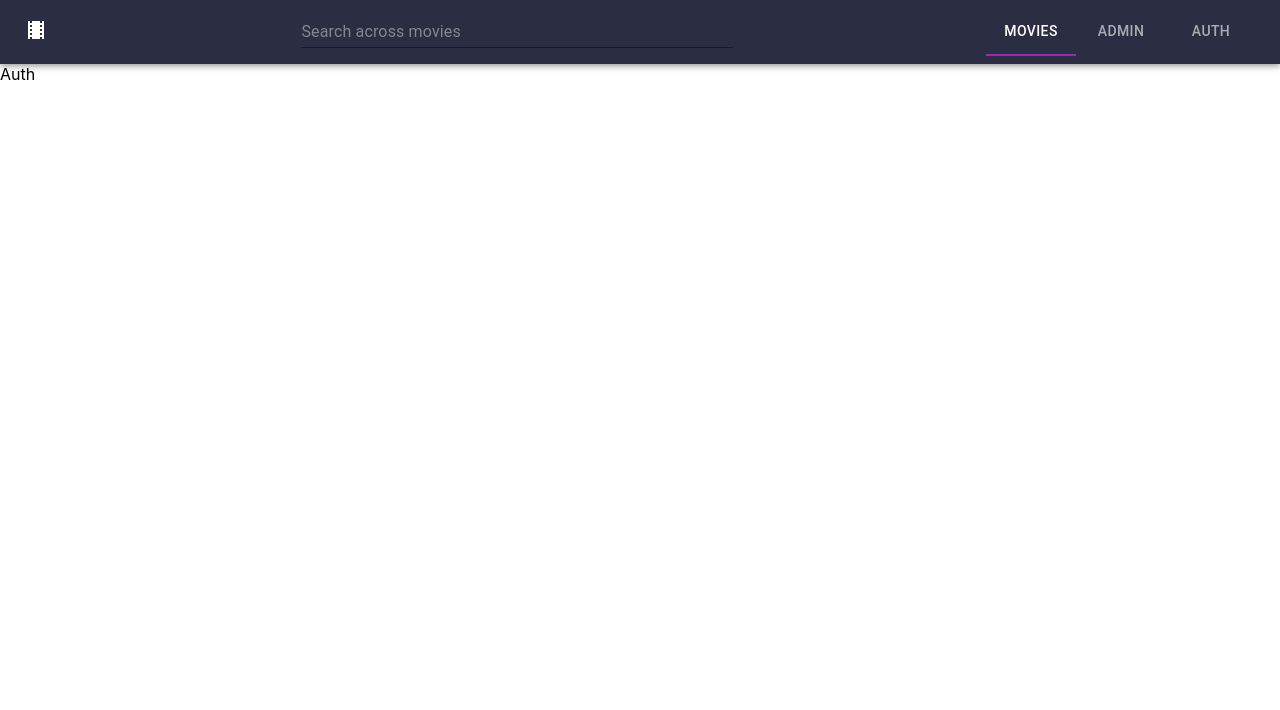
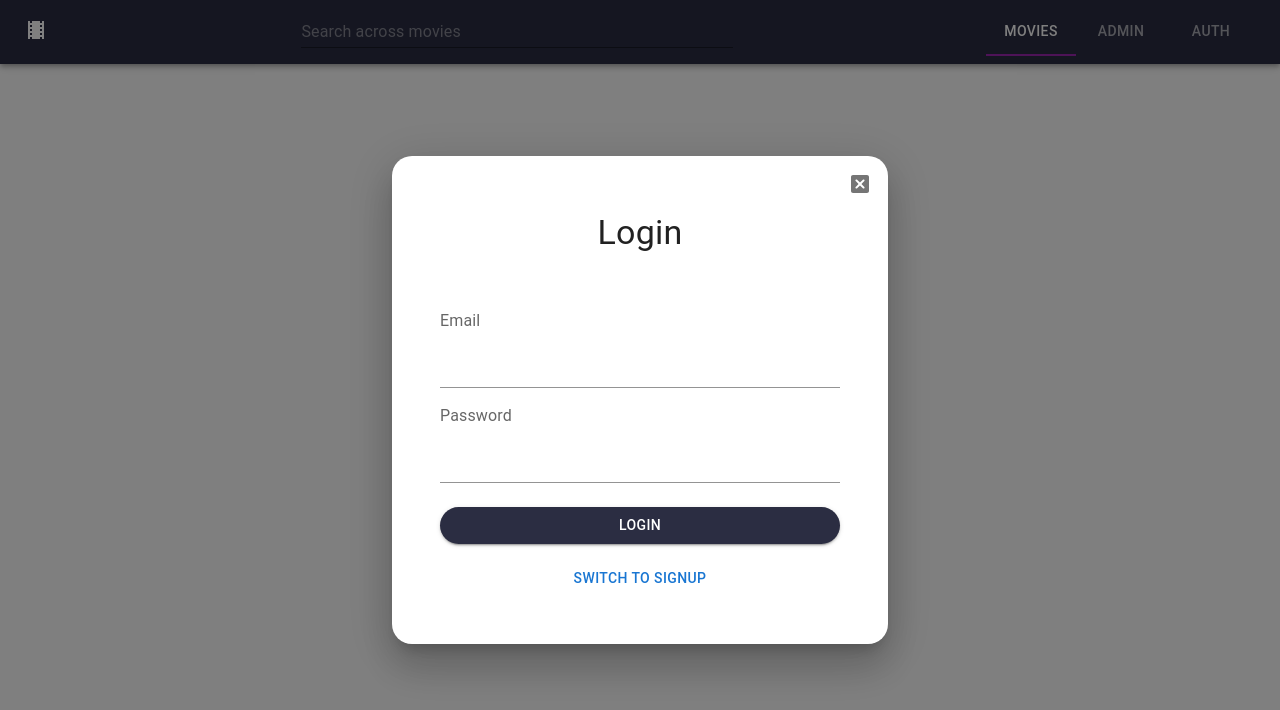
Before and after one commit to vishnuvvv/movie-booking-app-frontend, a React (Create React App) app: page /auth in a window 1280 px wide. Shown: the top 710 px of the page. Built offline with nearby package versions, Linux system fonts and the light colour scheme; no server answers.

Commit message:
worked on auth form

```diff
--- a/src/components/Auth/Auth.js
+++ b/src/components/Auth/Auth.js
@@ -1,7 +1,8 @@
 import React from "react";
+import AuthForm from "./AuthForm";
 
 const Auth = () => {
-  return <div>Auth</div>;
+  return <div><AuthForm/></div>;
 };
 
 export default Auth;
--- /dev/null
+++ b/src/components/Auth/AuthForm.js
@@ -0,0 +1,103 @@
+import {
+  Box,
+  Button,
+  Dialog,
+  FormLabel,
+  IconButton,
+  TextField,
+  Typography,
+} from "@mui/material";
+import React, { useState } from "react";
+import DisabledByDefaultRoundedIcon from "@mui/icons-material/DisabledByDefaultRounded";
+const labelStyle = { mt: 1, mb: 1 };
+const AuthForm = () => {
+  const [isSignUp, setIsSignUp] = useState(false);
+  const [formInputs, setFormInputs] = useState({
+    name: "",
+    email: "",
+    password: "",
+  });
+
+  const handleChange = (e) => {
+    const { name, value } = e.target;
+    setFormInputs({ ...formInputs, [name]: value });
+  };
+
+  const handleSubmit = (e) => {
+    e.preventDefault();
+    console.log(formInputs);
+  };
+
+  return (
+    <Dialog PaperProps={{ style: { borderRadius: 20 } }} open={true}>
+      <Box sx={{ ml: "auto", padding: 1 }}>
+        <IconButton>
+          <DisabledByDefaultRoundedIcon />
+        </IconButton>
+      </Box>
+      <Typography variant="h4" textAlign={"center"}>
+        {isSignUp?"Signup":"Login"}
+      </Typography>
+      <form onSubmit={handleSubmit}>
+        <Box
+          padding={6}
+          display={"flex"}
+          justifyContent="center"
+          flexDirection={"column"}
+          width={400}
+          margin="auto"
+          alignContent={"center"}
+        >
+          {isSignUp && (
+            <>
+              <FormLabel sx={labelStyle}>Name</FormLabel>
+              <TextField
+                variant="standard"
+                margin="normal"
+                type={"email"}
+                name={"name"}
+                onChange={handleChange}
+              />
+            </>
+          )}
+          <FormLabel sx={labelStyle}>Email</FormLabel>
+          <TextField
+            variant="standard"
+            margin="normal"
+            type={"email"}
+            name={"email"}
+            onChange={handleChange}
+          />
+          <FormLabel sx={labelStyle}>Password</FormLabel>
+          <TextField
+            variant="standard"
+            margin="normal"
+            type={"password"}
+            name={"password"}
+            onChange={handleChange}
+          />
+
+          <Button
+            type="submit"
+            sx={{ mt: 2, borderRadius: 10, bgcolor: "#2b2d42" }}
+            variant="contained"
+            fullWidth
+          >
+            {isSignUp ? "Signup" : "Login"}
+          </Button>
+          <Button
+            onClick={() => {
+              setIsSignUp(!isSignUp);
+            }}
+            sx={{ mt: 2, borderRadius: 10 }}
+            fullWidth
+          >
+            Switch to {isSignUp ? "Login" : "Signup"}
+          </Button>
+        </Box>
+      </form>
+    </Dialog>
+  );
+};
+
+export default AuthForm;
```
Also changed, not shown: src/components/Auth/AdminAuth.js (added, +11 -0 lines).
